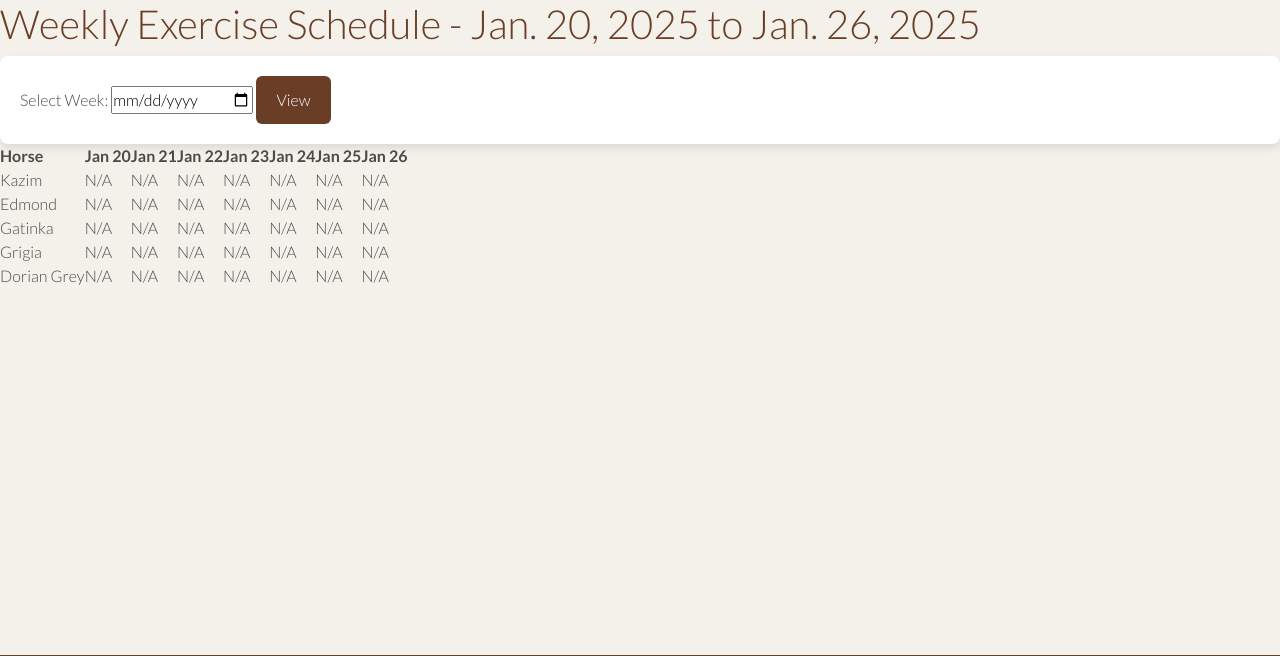
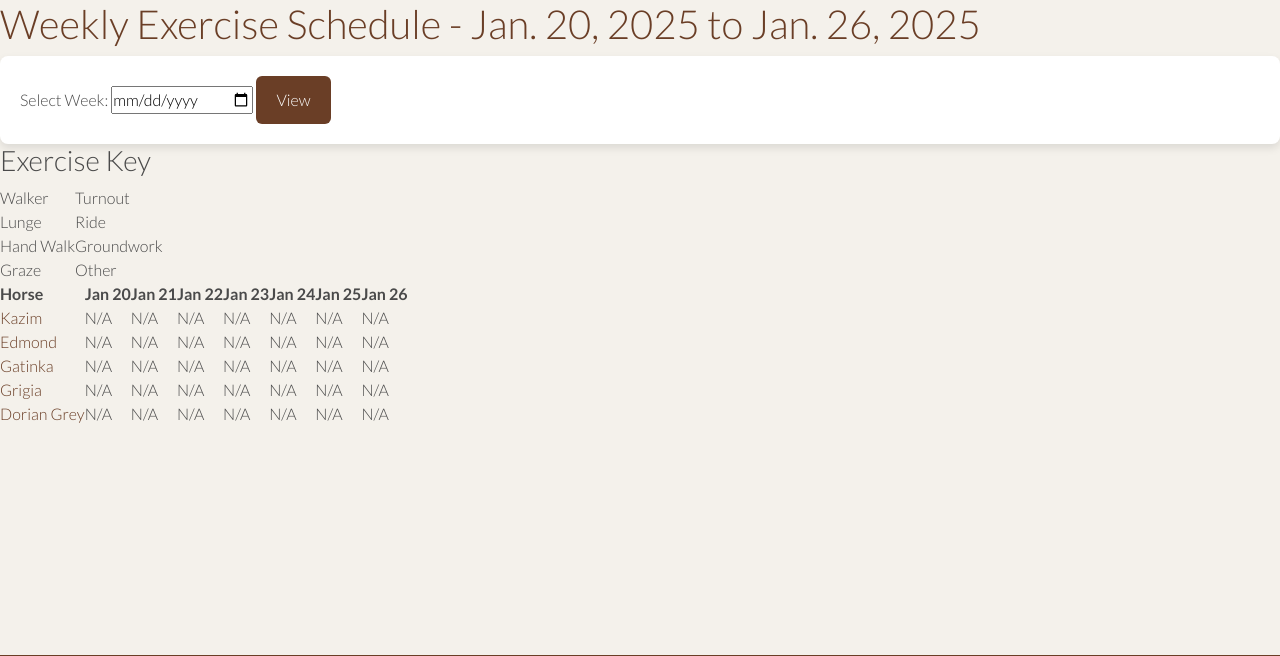
Before and after one commit to erinvdoyle/equisync, a Django app: page /exercise_schedule/weekly/ in a window 1280 px wide. Shown: the part 70-726 px from the top of the page. Run offline with Django 4.2, Linux system fonts and the light colour scheme; a user stored in the database is signed in; data comes from the database, SQL or seed files in the repository; data that the repository does not hold is empty; parts of the project's set-up code (start-up, migrations or seed data) failed here and were passed over; some libraries are stand-ins or nearby versions.

Commit message:
add an exercise legend for the weeklyschedule template when viewed on smaller screens

```diff
--- a/exercise_schedule/templates/exercise_schedule/weekly_schedule.html
+++ b/exercise_schedule/templates/exercise_schedule/weekly_schedule.html
@@ -9,6 +9,36 @@
         <input type="date" id="date" name="date">
         <button type="submit">View</button>
     </form>
+
+    <div class="exercise-legend">
+        <h3>Exercise Key</h3>
+        <table class="legend-table">
+            <tr>
+                <td><span class="legend-box walker"></span></td>
+                <td>Walker</td>
+                <td><span class="legend-box turnout"></span></td>
+                <td>Turnout</td>
+            </tr>
+            <tr>
+                <td><span class="legend-box lunge"></span></td>
+                <td>Lunge</td>
+                <td><span class="legend-box ride"></span></td>
+                <td>Ride</td>
+            </tr>
+            <tr>
+                <td><span class="legend-box hand_walk"></span></td>
+                <td>Hand Walk</td>
+                <td><span class="legend-box groundwork"></span></td>
+                <td>Groundwork</td>
+            </tr>
+            <tr>
+                <td><span class="legend-box graze"></span></td>
+                <td>Graze</td>
+                <td><span class="legend-box other"></span></td>
+                <td>Other</td>
+            </tr>
+        </table>
+    </div>
 
     <div class="exercise-calendar-container">
         <table class="exercise-table">
@@ -23,7 +53,9 @@
             <tbody>
                 {% for horse in horses %}
                     <tr>
-                        <td>{{ horse.name }}</td>
+                        <td>
+                            <a href="{% url 'exercise_schedule:horse_exercise_schedule' horse.id %}" class="horse-link">{{ horse.name }}</a>
+                        </td>
                         {% for day in days_of_week %}
                             {% with schedules=weekly_schedule|get_item:horse|get_item:day %}
                                 <td>
```
Also changed, not shown: 1 other file.
